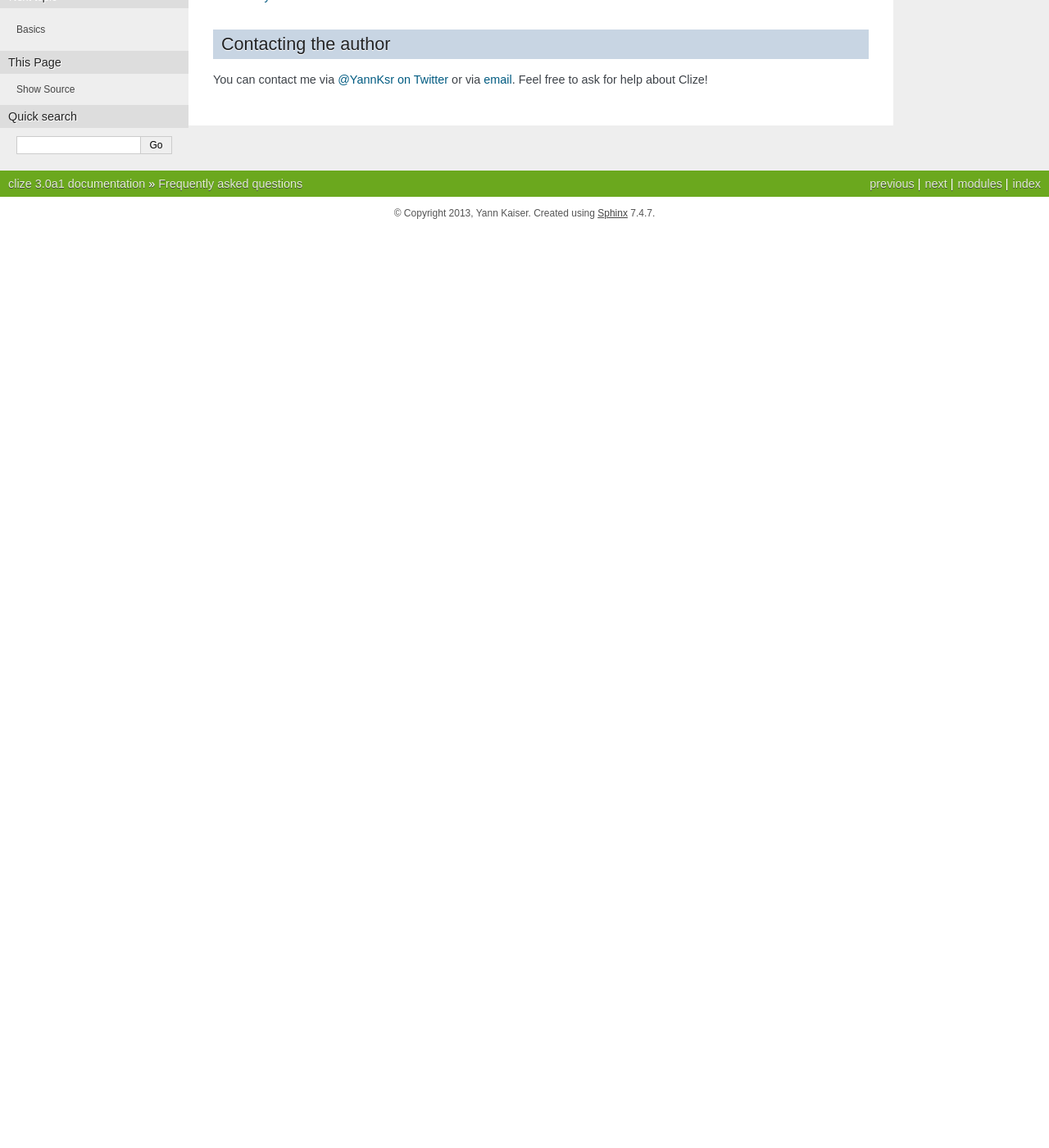
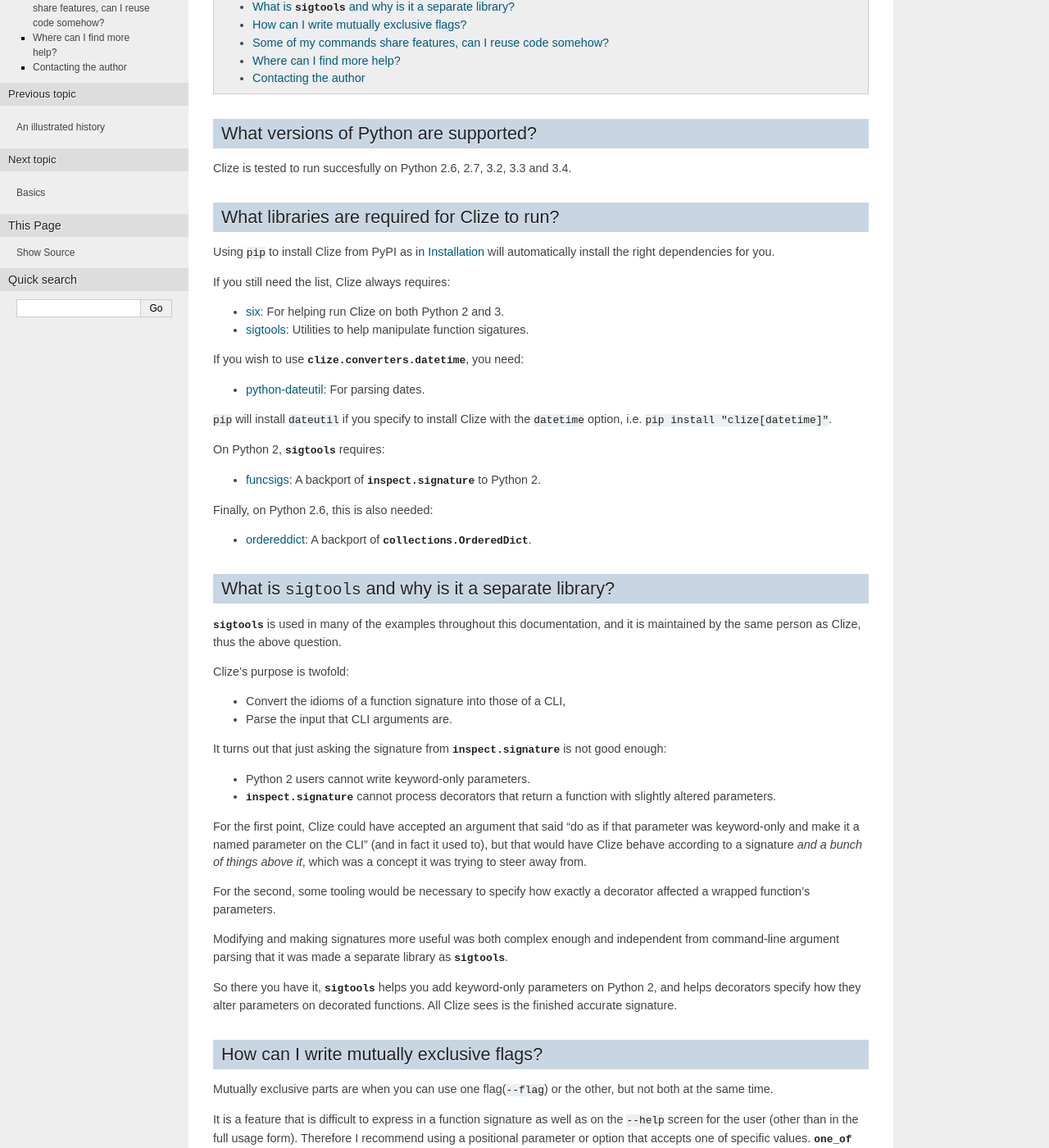
Before and after one commit to epsy/clize, a Sphinx documentation site: the page built from docs/faq.rst, in a window 1280 px wide and 1400 px high, scrolled down 270 px. Shown: the whole window at 82% size. Built offline with Sphinx 7.4.7, drawn with Linux system fonts in a browser that asks for light colours; before the commit the page ends 900 px from its top, so only the background shows below that; some of the changed text lies outside the part shown.

Commit message:
Added a few FAQs based on previous feedback.

```diff
--- a/docs/basics.rst
+++ b/docs/basics.rst
@@ -341,6 +341,9 @@
     Other actions:
       -h, --help   Show the help
 
+
+.. _arbitrary requirements:
+
 Arbitrary requirements
 ----------------------
 
--- a/docs/compositing.rst
+++ b/docs/compositing.rst
@@ -4,6 +4,7 @@
    `~sigtools.wrappers.wrapper_decorator`
 
 .. _function-compositing:
+.. _function compositing:
 
 Function compositing
 ====================
--- a/docs/faq.rst
+++ b/docs/faq.rst
@@ -4,8 +4,119 @@
 Frequently asked questions
 ==========================
 
-Drats! These docs are all new and the FAQ is empty! Help me improve this dire
-situation by :ref:`contacting me <contact>` with your questions!
+Drats! These docs are all new and the FAQ is almost empty! Help me improve this
+dire situation by :ref:`contacting me <contact>` with your questions!
+
+.. contents:: Table of contents
+    :local:
+    :backlinks: none
+
+.. _python version:
+.. _python versions:
+
+What versions of Python are supported?
+--------------------------------------
+
+Clize is tested to run succesfully on Python 2.6, 2.7, 3.2, 3.3 and 3.4.
+
+
+.. _dependencies:
+
+What libraries are required for Clize to run?
+---------------------------------------------
+
+Using ``pip`` to install Clize from PyPI as in :ref:`install` will
+automatically install the right dependencies for you.
+
+If you still need the list, Clize always requires:
+
+* `six <https://pypi.python.org/pypi/six/>`_: For helping run Clize on both
+  Python 2 and 3.
+* `sigtools <https://pypi.python.org/pypi/sigtools/>`_: Utilities to help
+  manipulate function sigatures.
+
+If you wish to use `clize.converters.datetime`, you need:
+
+* `python-dateutil <https://pypi.python.org/pypi/python-dateutil/>`_: For
+  parsing dates.
+
+``pip`` will install ``dateutil`` if you specify to install Clize with the
+``datetime`` option, i.e. ``pip install "clize[datetime]"``.
+
+On Python 2, `sigtools` requires:
+
+* `funcsigs <https://pypi.python.org/pypi/funcsigs/>`_: A backport of
+  `inspect.signature` to Python 2.
+
+Finally, on Python 2.6, this is also needed:
+
+* `ordereddict <https://pypi.python.org/pypi/ordereddict/>`_: A backport of
+  `collections.OrderedDict`.
+
+
+.. _sigtools split:
+
+What is ``sigtools`` and why is it a separate library?
+------------------------------------------------------
+
+`sigtools` is used in many of the examples throughout this documentation, and
+it is maintained by the same person as Clize, thus the above question.
+
+Clize's purpose is twofold:
+
+* Convert the idioms of a function signature into those of a CLI,
+* Parse the input that CLI arguments are.
+
+It turns out that just asking the signature from `inspect.signature` is not
+good enough:
+
+* Python 2 users cannot write keyword-only parameters.
+* `inspect.signature` cannot process decorators that return a function with
+  slightly altered parameters.
+
+For the first point, Clize could have accepted an argument that said "do as if
+that parameter was keyword-only and make it a named parameter on the CLI" (and
+in fact it used to), but that would have Clize behave according to a signature
+*and a bunch of things above it*, which was a concept it was trying to steer
+away from.
+
+For the second, some tooling would be necessary to specify how exactly a
+decorator affected a wrapped function's parameters.
+
+Modifying and making signatures more useful was both complex enough and
+independent from command-line argument parsing that it was made a separate
+library as `sigtools`.
+
+So there you have it, `sigtools` helps you add keyword-only parameters on
+Python 2, and helps decorators specify how they alter parameters on decorated
+functions. All Clize sees is the finished accurate signature.
+
+
+.. _faq mutual exclusive flag:
+
+How can I write mutually exclusive flags?
+-----------------------------------------
+
+Mutually exclusive parts are when you can use one flag(``--flag``) or the
+other, but not both at the same time.
+
+It is a feature that is difficult to express in a function signature as well as
+on the ``--help`` screen for the user (other than in the full usage form).
+Therefore I recommend using a positional parameter or option that accepts one
+of specific values. `~clize.parameters.one_of` can help you do that.
+
+If you still think mutually exclusive parameters are your best option, you can
+check for the condition in your function and raise `clize.ArgumentError`, as in
+the :ref:`arbitrary requirements` part of the tutorial.
+
+.. index:: DRY
+.. _faq share features:
+
+Some of my commands share features, can I reuse code somehow?
+-------------------------------------------------------------
+
+Yes! You can use decorators much like in regular Python code, see
+:ref:`function compositing`.
 
 .. _get more help:
 
```
